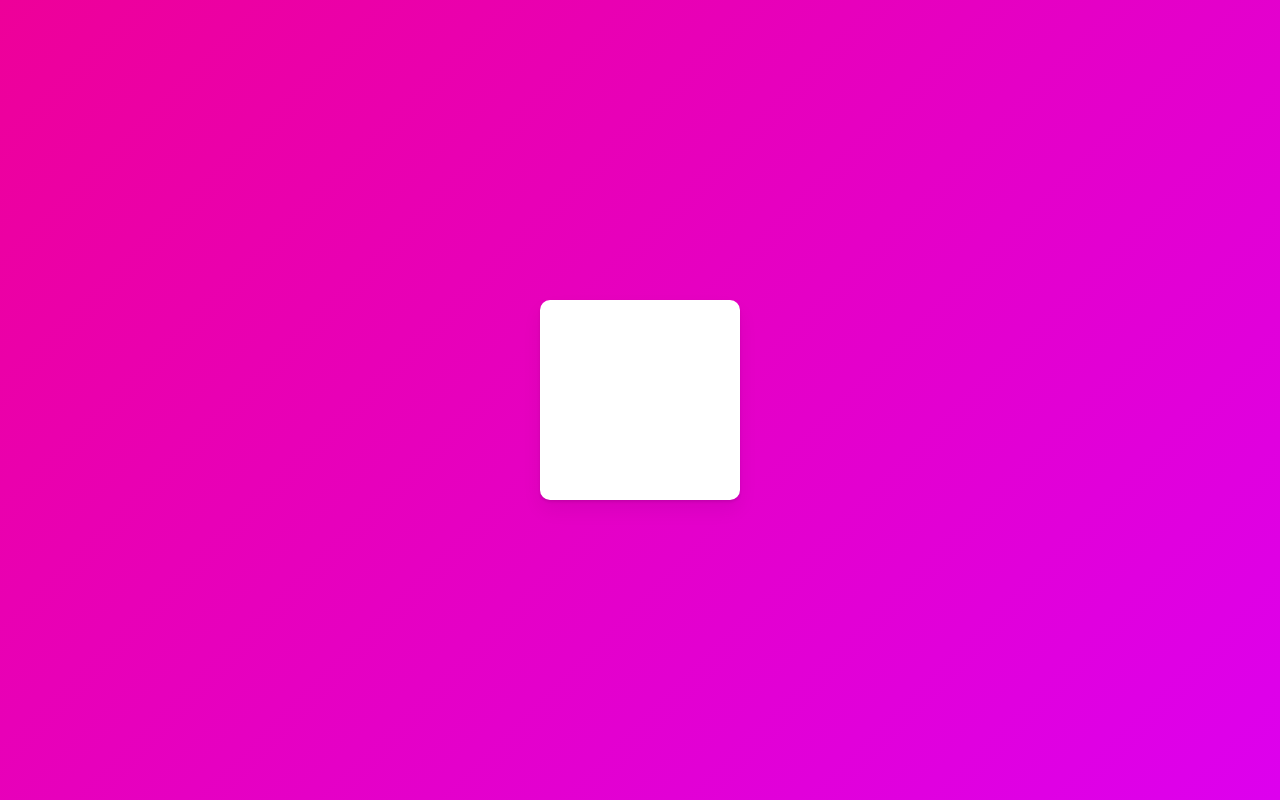
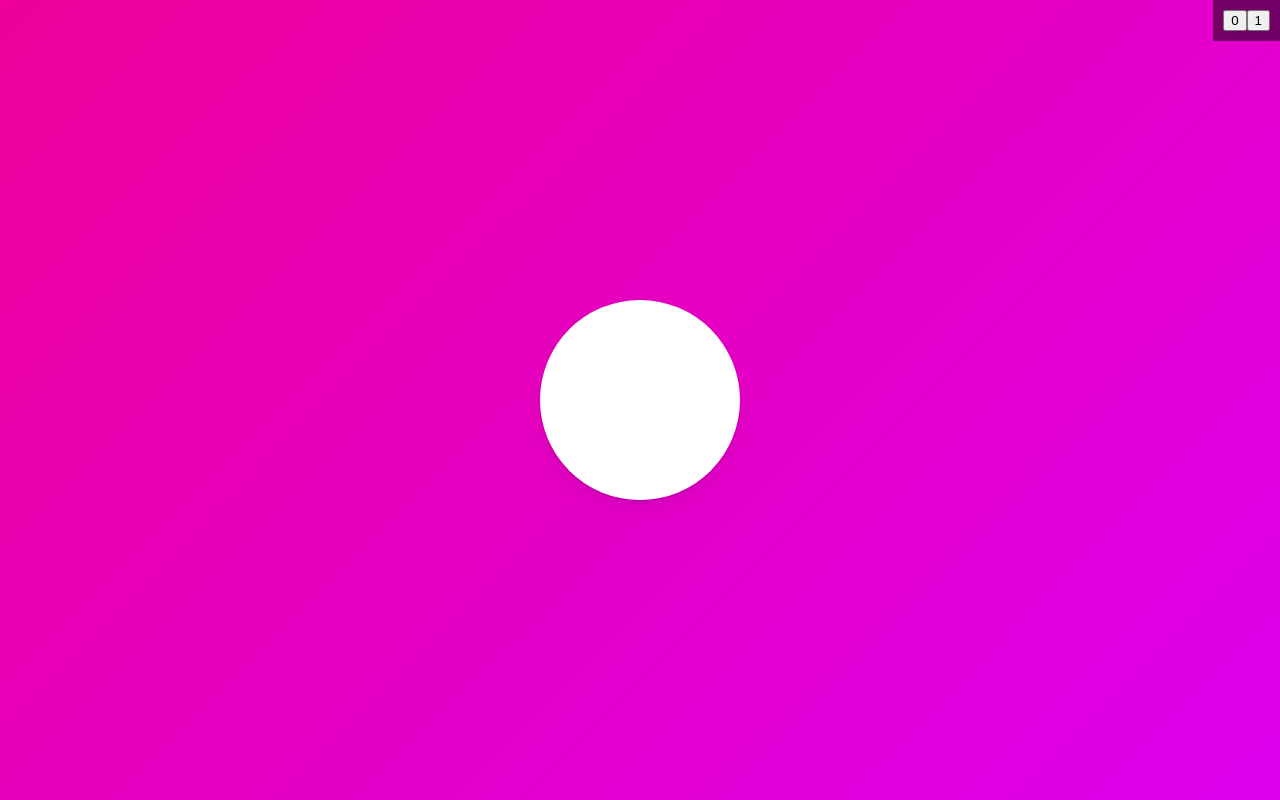
Before and after one commit to kkuyu/react-master-class-animations, a React (Create React App) app: page / in a window 1280 px wide. Built offline with nearby package versions, Linux system fonts and the light colour scheme; a web font is replaced by a local one.

Commit message:
Basic Animations

```diff
--- a/src/App.tsx
+++ b/src/App.tsx
@@ -1,5 +1,8 @@
-import { motion } from "framer-motion";
+import { useState } from "react";
 import styled from "styled-components";
+
+import Motion00 from "./component/Motion00";
+import Motion01 from "./component/Motion01";
 
 const Wrapper = styled.div`
   height: 100vh;
@@ -9,20 +12,32 @@ const Wrapper = styled.div`
   align-items: center;
 `;
 
-const Box = styled.div`
-  width: 200px;
-  height: 200px;
-  background-color: white;
-  border-radius: 10px;
-  box-shadow: 0 2px 3px rgba(0, 0, 0, 0.1), 0 10px 20px rgba(0, 0, 0, 0.06);
+const Nav = styled.nav`
+  position: fixed;
+  top: 0;
+  right: 0;
+  padding: 10px;
+  color: #fff;
+  background: rgba(0, 0, 0, 0.5);
 `;
 
 function App() {
+  const [number, setNumber] = useState(0);
+  const motions = [Motion00, Motion01];
+
   return (
-    <Wrapper>
-      <Box />
-      <motion.div></motion.div>
-    </Wrapper>
+    <>
+      <Nav>
+        {motions.map((motion, index) => (
+          <button key={index} onClick={() => setNumber(index)}>
+            {index}
+          </button>
+        ))}
+      </Nav>
+      {motions.map((motion, index) => {
+        return index === number && <Wrapper key={index}>{motions[index]()}</Wrapper>;
+      })}
+    </>
   );
 }
 
--- /dev/null
+++ b/src/component/Motion00.tsx
@@ -0,0 +1,16 @@
+import styled from "styled-components";
+import { motion } from "framer-motion";
+
+const Box = styled(motion.div)`
+  width: 200px;
+  height: 200px;
+  background-color: white;
+  border-radius: 10px;
+  box-shadow: 0 2px 3px rgba(0, 0, 0, 0.1), 0 10px 20px rgba(0, 0, 0, 0.06);
+`;
+
+function Motion00() {
+  return <Box transition={{ duration: 0.5 }} animate={{ borderRadius: "100px" }} />;
+}
+
+export default Motion00;
--- /dev/null
+++ b/src/component/Motion01.tsx
@@ -0,0 +1,16 @@
+import styled from "styled-components";
+import { motion } from "framer-motion";
+
+const Box = styled(motion.div)`
+  width: 200px;
+  height: 200px;
+  background-color: white;
+  border-radius: 10px;
+  box-shadow: 0 2px 3px rgba(0, 0, 0, 0.1), 0 10px 20px rgba(0, 0, 0, 0.06);
+`;
+
+function Motion01() {
+  return <Box transition={{ type: "spring", delay: 0.5 }} initial={{ scale: 0 }} animate={{ scale: 1, rotateZ: 360 }} />;
+}
+
+export default Motion01;
```
